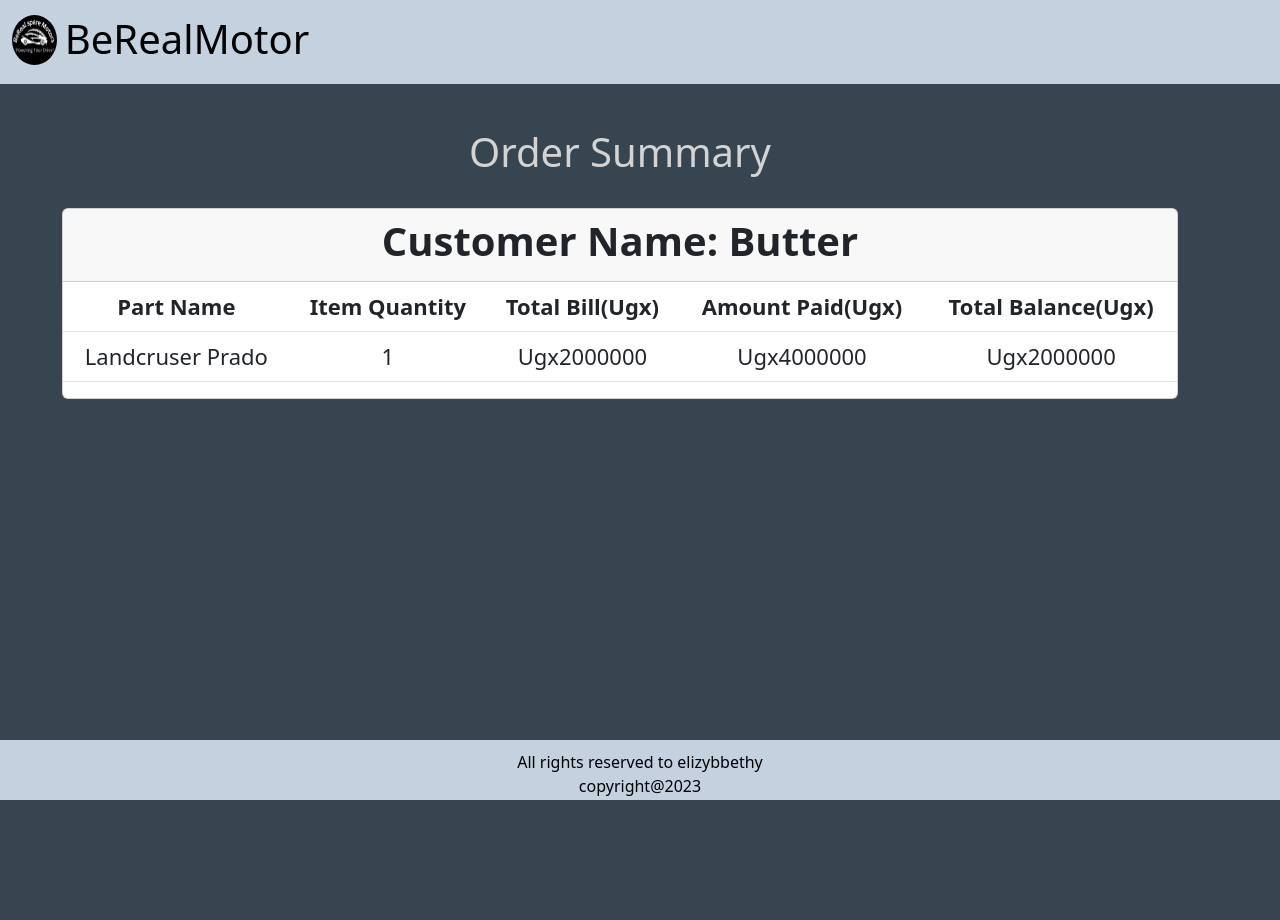
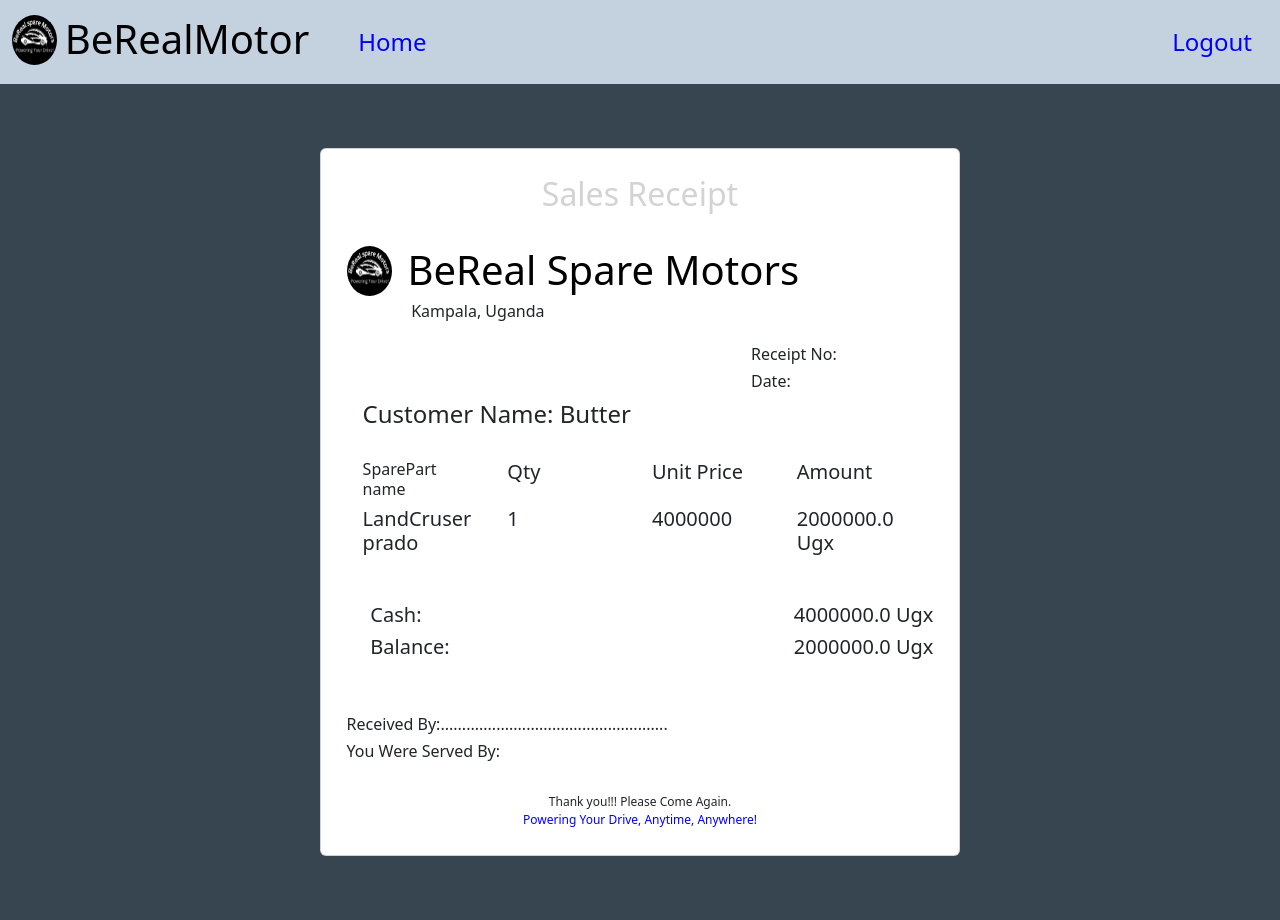
Before and after one commit to Elizybbethy/BeReal-Spareparts-project, a Django app: page /receipt/1 in a window 1280 px wide. Before the commit the page ends 800 px from the top, so only its background shows below. Run offline with Django 3.2, Linux system fonts and the light colour scheme; data comes from the database, SQL or seed files in the repository; both versions use the stored data as it was after the commit; some libraries are stand-ins or nearby versions.

Commit message:
modified the final receipt

```diff
--- a/SpareMotors/SpareApp/urls.py
+++ b/SpareMotors/SpareApp/urls.py
@@ -23,7 +23,7 @@ urlpatterns = [
     #Receipt url
     path('receipt', views.receipt, name='receipt'),
     path('receipt/<int:receipt_id>', views.receipt_detail, name='receipt_detail'),
-    path('final/<int:receipt_id>', views.final_receipt, name='final_receipt'),
+
 
     #category
     path('category/', views.category, name='category'),
--- a/SpareMotors/SpareApp/views.py
+++ b/SpareMotors/SpareApp/views.py
@@ -84,9 +84,6 @@ def receipt_detail(request, receipt_id):
     receipt = Sale.objects.get(id=receipt_id)
     return render(request, 'spare/receipt_detail.html', {'receipt':receipt})
 
-def final_receipt(request, receipt_id):
-    receipt = Sale.objects.get(id=receipt_id)
-    return render(request, 'spare/final_receipt.html', {'receipt':receipt})
 
 #category
 @login_required
--- a/SpareMotors/templates/spare/add_to_stock.html
+++ b/SpareMotors/templates/spare/add_to_stock.html
@@ -12,6 +12,8 @@
         {{form | crispy}}
         <input type="submit" class="btn btn-secondary btn" type="button">
     </form>
+<br>
+<br>
+</div>
 
-</div>
 {% endblock %}
--- a/SpareMotors/templates/spare/issue_item.html
+++ b/SpareMotors/templates/spare/issue_item.html
@@ -11,6 +11,8 @@
         {{sales_form | crispy}}
 <input type="submit" class="btn btn-secondary btn" type="button">
     </form>
+    <br>
+    <br>
 </div>
 
 
--- a/SpareMotors/templates/spare/receipt.html
+++ b/SpareMotors/templates/spare/receipt.html
@@ -27,5 +27,6 @@
     <br>
     {% endfor %}
 </div>
-
+<br>
+<br>
 {% endblock %}
--- a/SpareMotors/templates/spare/receipt_detail.html
+++ b/SpareMotors/templates/spare/receipt_detail.html
@@ -1,40 +1,99 @@
-{% extends 'spare/base.html' %}
-{% block content %}
-<br>
-<div class="container">
-    <div class="row">
-        <div class="col-md-12">
-            <h1 class="text-center" id="heading">Order Summary</h1><br>
-            <div class="card">
-                <div class="card-header">
-                    <h1 class="text-center"><strong>Customer Name: {{receipt.issued_to | title}}</strong></h1>
+
+
+{% load static %}
+<!DOCTYPE html>
+<html lang="en">
+
+<head>
+    <meta charset="UTF-8">
+    <meta name="viewport" content="width=device-width, initial-scale=1.0">
+    <title>BeReal</title>
+    {% load bootstrap5 %}
+    {% bootstrap_css %}
+    {% bootstrap_javascript %}
+    <link rel="stylesheet" href="{% static 'css/navbar.css' %}">
+    <link rel="stylesheet" href="{% static 'css/base.css' %}">
+    <link rel="stylesheet" href="{% static 'css/final.css' %}">
+</head>
+
+<body>
+    <nav class="nav navbar navbar-expand-lg ">
+        <div class="container-fluid">
+            <a class="navbar-brand" href="/home">
+                <img src="{% static 'css/images/bereallogo.png'%}" alt="Logo" width="45" height="50"
+                    style="border-radius: 50%;" class="d-inline-block align-text-top">
+                <h1 class="d-inline-block align-text-top" style="color: black;">BeRealMotor</h1>
+            </a>
+            <button class="navbar-toggler" type="button" data-bs-toggle="collapse" data-bs-target="#navbarText"
+                aria-controls="navbarText" aria-expanded="false" aria-label="Toggle navigation">
+                <span class="navbar-toggler-icon"></span>
+            </button>
+            <div class="collapse navbar-collapse" id="navbarText">
+                <ul class="navbar-nav me-auto mb-2 mb-lg-0">
+                    <li class="nav-item">
+                        <a class="nav-link active" aria-current="page" href="/home" style="color: blue;">Home</a>
+                    </li>
+                </ul>
+            </div>
+            <li class="nav-item">
+                <a class="nav-link active" aria-current="page" href="/logout" style="color: blue;">Logout</a>
+            </li>
+        </div>
+    </nav>
+
+
+    <div class="card">
+        <h2 id="heading" style="text-align:center; ">Sales Receipt</h2>
+        <span>
+            <br>
+            <img src="{% static 'css/images/bereallogo.png'%}" alt="Logo" width="45" height="50"
+                style="border-radius: 50%;" class="d-inline-block align-text-top">
+            <h1 class="d-inline-block align-text-top" style="color: black;margin-left: 2%">BeReal Spare Motors</h1>
+            <h6 style="margin-left:11%; "> Kampala, Uganda</h6>
+        </span>
+        <div class=card-body>
+            <div style="margin-left:70%">
+                <h6>Receipt No: </h6>
+                <h6>Date: </h6>
+            </div>
+            <h4 class="card-title">Customer Name: {{receipt.issued_to| title}}</h4>
+            <br>
+                <div class="row">
+                    <div class="col-3"><h6>SparePart name</h6></div>
+                    <div class="col-3"><h5>Qty</h5></div>
+                    <div class="col-3"><h5>Unit Price</h5></div>
+                    <div class="col-3"><h5>Amount</h5></div>
                 </div>
-                <div class="card-block">
-                    <div class="table-responsive">
-                        <table class="text table" >
-                            <thead class="final_receipt">
-                                <tr >
-                                    <td><strong>Part Name</strong></td>
-                                    <td><strong>Item Quantity</strong></td>
-                                    <td class="text-xs-center"><strong>Total Bill(Ugx)</strong></td>
-                                    <td class="text-xs-right"><strong>Amount Paid(Ugx)</strong></td>
-                                    <td class="text-xs-right"><strong>Total Balance(Ugx)</strong></td>
-                                </tr>
-                            </thead>
-                            <tbody>
-                                <tr>
-                                    <td>{{receipt.part | title}}</td>
-                                    <td class="text-xs-center">{{receipt.quantity }}</td>
-                                    <td class="text-xs-right">Ugx{{receipt.get_total | title}}</td>
-                                    <td class="text-xs-right">Ugx{{receipt.amount_received}}</td>
-                                    <td class="text-xs-right">Ugx{{receipt.get_change}}</td>
-                                </tr>
-                            </tbody>
-                        </table>
-                    </div>
+                <div class="row">
+                <div class="col-3"><h5>{{receipt.part}}</h5></div>
+                <div class="col-3"><h5>{{receipt.quantity}}</h5></div>
+                <div class="col-3"><h5>{{receipt.amount_received}}</h5></div>
+                <div class="col-3"><h5>{{receipt.get_total}}.0 Ugx</h5></div>
                 </div>
+
+            <br>
+        </div>
+        <div class="row" style="margin-left: 2%;">
+            <div class="col-8">
+                <h5>Cash:</h5>
+                <h5>Balance:</h5>
+            </div>
+            <div class="col-4" style="text-align:right;">
+                <h5>{{receipt.amount_received}}.0 Ugx</h5>
+                <h5>{{receipt.get_change}}.0 Ugx</h5>
             </div>
         </div>
+        <br>
+        <div>
+            <br>
+            <h6> Received By:.....................................................</h6>
+            <h6>You Were Served By: </h6><br>
+            <p style="text-align:center; font-size:12px; padding:0;margin:0;">Thank you!!! Please Come Again.</p>
+            <p style="color: blue; text-align:center; font-size:12px; padding:0;margin:0;">Powering Your Drive, Anytime, Anywhere!</p>
+        </div>
+        </div>
     </div>
-</div>
-{% endblock %}
+
+</body>
+
+</html>
```
Also changed, not shown: SpareMotors/templates/spare/final_receipt.html (+37 -93 lines), SpareMotors/db.sqlite3.
